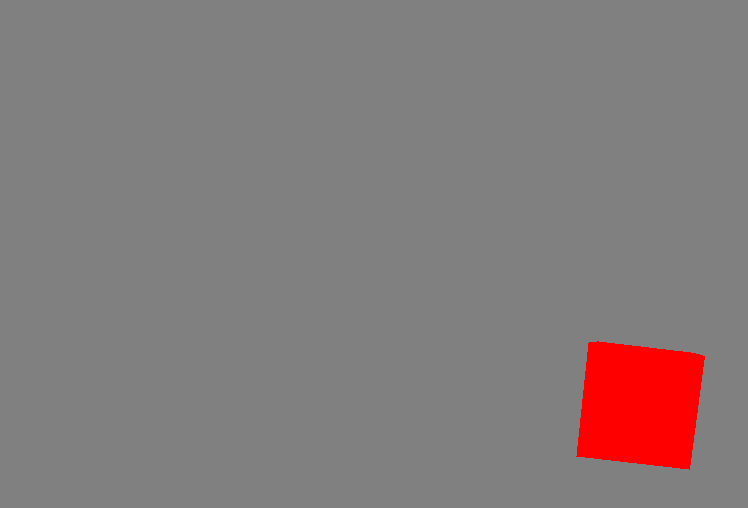
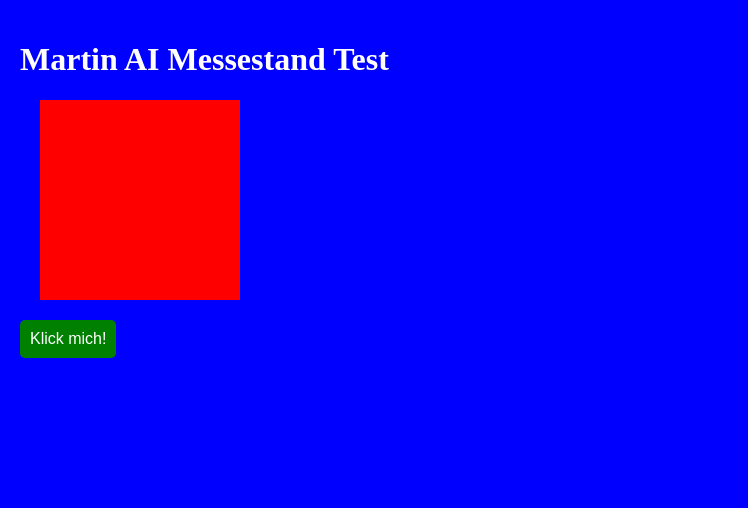
Before and after one commit to gismo23/martin-ai-messestand, a React (Vite) app: page / in a window 1280 px wide. Shown: the top 508 px of the page, without its empty margins (0-748 px from the left). Built offline with nearby package versions, Linux system fonts and the light colour scheme.

Commit message:
Update MessestandViewer.jsx

```diff
--- a/src/MessestandViewer.jsx
+++ b/src/MessestandViewer.jsx
@@ -1,72 +1,24 @@
-import React, { useEffect, useRef } from 'react';
-import * as THREE from 'three';
-import { OrbitControls } from 'three/examples/jsm/controls/OrbitControls.js';
+import React from 'react';
 
 const MessestandViewer = () => {
-  const canvasRef = useRef(null);
-
-  useEffect(() => {
-    // Basic Three.js setup
-    const scene = new THREE.Scene();
-    scene.background = new THREE.Color(0x808080); // Grauer Hintergrund
-
-    const camera = new THREE.PerspectiveCamera(75, window.innerWidth / window.innerHeight, 0.1, 1000);
-    camera.position.z = 5;
-
-    const renderer = new THREE.WebGLRenderer();
-    renderer.setSize(window.innerWidth, window.innerHeight);
-
-    // Nur anhängen, wenn das Element existiert
-    if (canvasRef.current) {
-      while (canvasRef.current.firstChild) {
-        canvasRef.current.removeChild(canvasRef.current.firstChild);
-      }
-      canvasRef.current.appendChild(renderer.domElement);
-    }
-
-    // Ein einfacher roter Würfel als Test
-    const geometry = new THREE.BoxGeometry();
-    const material = new THREE.MeshBasicMaterial({ color: 0xff0000 });
-    const cube = new THREE.Mesh(geometry, material);
-    scene.add(cube);
-
-    // OrbitControls
-    const controls = new OrbitControls(camera, renderer.domElement);
-    controls.enableDamping = true;
-
-    // Animation
-    const animate = () => {
-      requestAnimationFrame(animate);
-
-      // Würfel rotieren
-      cube.rotation.x += 0.01;
-      cube.rotation.y += 0.01;
-
-      controls.update();
-      renderer.render(scene, camera);
-    };
-
-    animate();
-
-    // Cleanup
-    return () => {
-      if (canvasRef.current) {
-        canvasRef.current.removeChild(renderer.domElement);
-      }
-      renderer.dispose();
-    };
-  }, []);
-
   return (
-    <div
-      ref={canvasRef}
-      style={{
-        width: '100vw',
-        height: '100vh',
-        overflow: 'hidden',
-        background: '#808080'
-      }}
-    />
+    <div style={{ padding: '20px' }}>
+      <h1 style={{ color: 'white' }}>Martin AI Messestand Test</h1>
+      <div className="test-box"></div>
+      <button
+        onClick={() => alert('Button funktioniert!')}
+        style={{
+          padding: '10px',
+          fontSize: '16px',
+          backgroundColor: 'green',
+          color: 'white',
+          border: 'none',
+          borderRadius: '5px'
+        }}
+      >
+        Klick mich!
+      </button>
+    </div>
   );
 };
 
```
